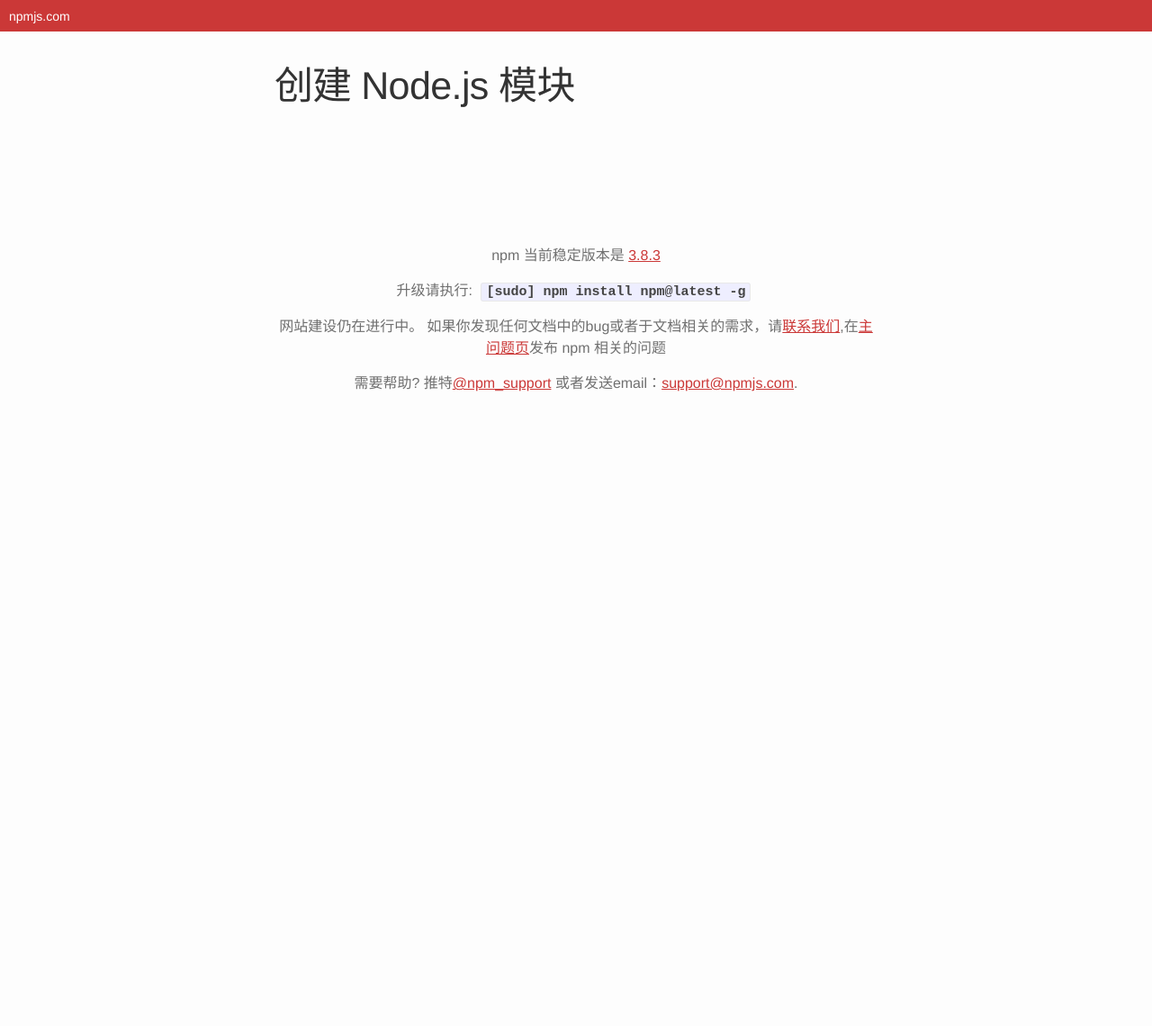
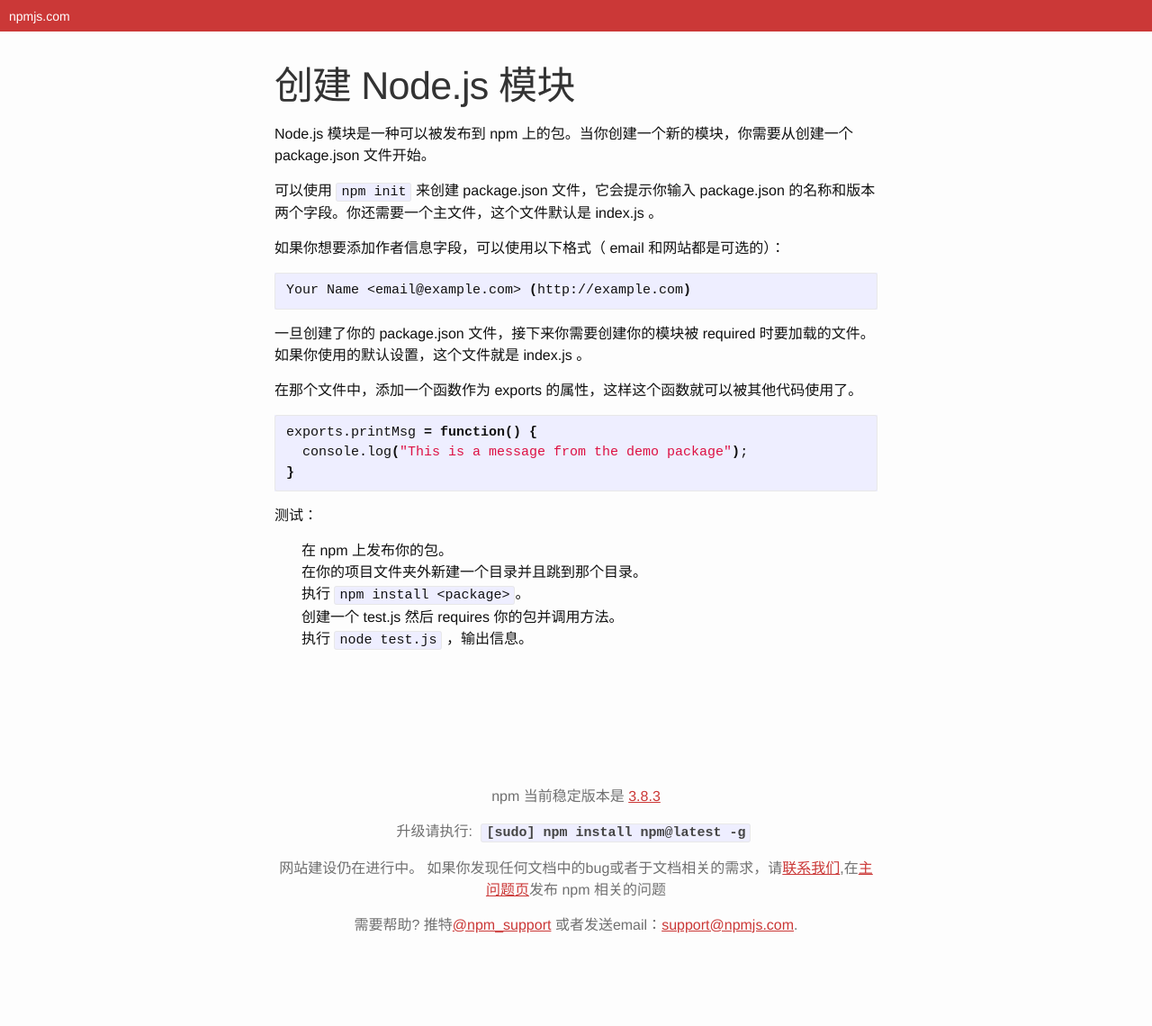
Before and after one commit to LeoHuiyi/npmjs-documentation, a Jekyll site: the page built from _posts/2000-01-05-creatingNodejsModules.md, in a window 1280 px wide. Shown: the whole page at 90% size. Built offline with Jekyll 4.4.1, drawn with Linux system fonts in a browser that asks for light colours; before the commit the page ends 900 px from its top, so only the background shows below that.

Commit message:
Update 2000-01-05-creatingNodejsModules.md

````diff
--- a/_posts/2000-01-05-creatingNodejsModules.md
+++ b/_posts/2000-01-05-creatingNodejsModules.md
@@ -6,3 +6,30 @@
 tag: 'getting-started'
 order: '11'
 ---
+Node.js 模块是一种可以被发布到 npm 上的包。当你创建一个新的模块，你需要从创建一个 package.json 文件开始。
+
+可以使用 `npm init` 来创建 package.json 文件，它会提示你输入 package.json 的名称和版本两个字段。你还需要一个主文件，这个文件默认是 index.js 。
+
+如果你想要添加作者信息字段，可以使用以下格式（ email 和网站都是可选的）：
+
+```bash
+Your Name <email@example.com> (http://example.com)
+```
+
+一旦创建了你的 package.json 文件，接下来你需要创建你的模块被 required 时要加载的文件。如果你使用的默认设置，这个文件就是 index.js 。
+
+在那个文件中，添加一个函数作为 exports 的属性，这样这个函数就可以被其他代码使用了。
+
+```bash
+exports.printMsg = function() {
+  console.log("This is a message from the demo package");
+}
+```
+
+测试：
+
+1. 在 npm 上发布你的包。
+2. 在你的项目文件夹外新建一个目录并且跳到那个目录。
+3. 执行 `npm install <package>`。
+4. 创建一个 test.js 然后 requires 你的包并调用方法。
+5. 执行 `node test.js` ，输出信息。
````
